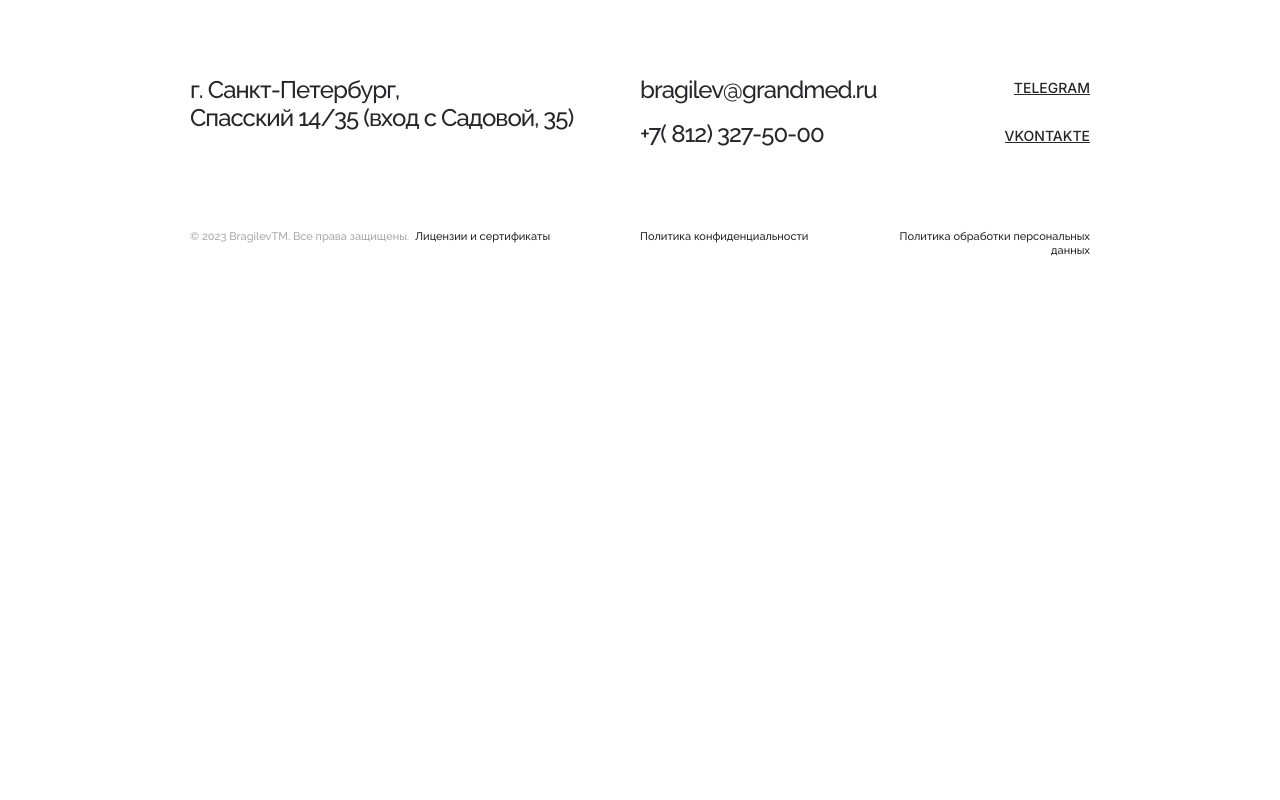
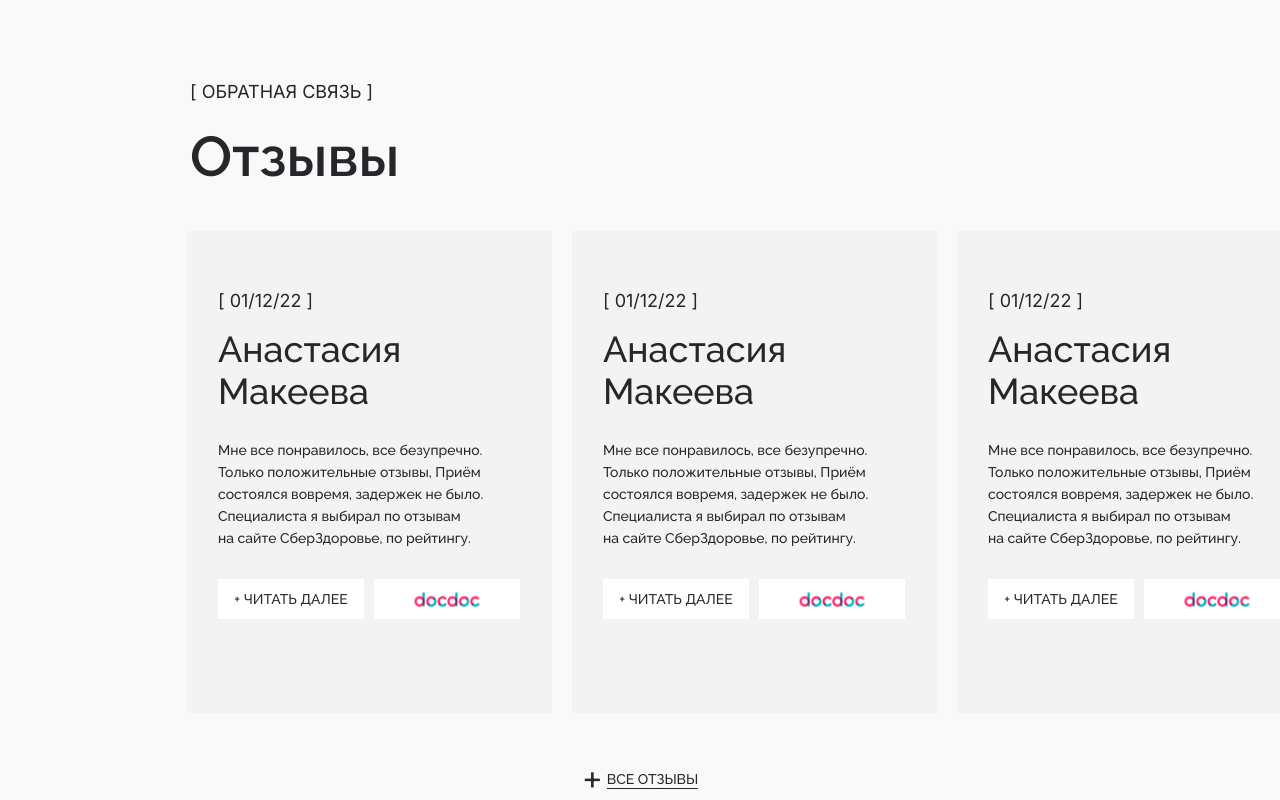
Before and after one commit to IDSAD-XL/bragiliev, a Next.js app: page / in a window 1280 px wide. Shown: the part 3280-4080 px from the top of the page. Before the commit the page ends 3665 px from the top, so only its background shows below. Built offline with nearby package versions, Linux system fonts and the light colour scheme.

Commit message:
reviews block

```diff
--- a/src/components/elements/Results.tsx
+++ b/src/components/elements/Results.tsx
@@ -28,6 +28,7 @@ export interface IResultsContent {
   title: string
   selects: ISelectContent[]
   results: IResultsSlides[]
+  link: string
 }
 
 export interface IResults extends IResultsContent {}
@@ -37,6 +38,7 @@ const Results: React.FC<IResults> = ({
   title,
   selects = [],
   results,
+  link,
 }) => {
   const [activePart, setActivePart] = useState<ISelectVariant | null>(null)
   const [activeOperation, setActiveOperation] = useState<ISelectVariant | null>(
@@ -146,9 +148,12 @@ const Results: React.FC<IResults> = ({
           </div>
           <div className="hidden dsk:block"></div>
           <div className="hidden dsk:block">
-            <div className="button1 flex h-[80px] items-center justify-center">
+            <Link
+              href={link ?? '#'}
+              className="button1 flex h-[80px] items-center justify-center"
+            >
               <span className="link-plus no-underline">Все кейсы</span>
-            </div>
+            </Link>
           </div>
         </div>
         <div className="mt-[30px] dsk:mt-[27px]">
@@ -158,7 +163,7 @@ const Results: React.FC<IResults> = ({
           <div>
             <Link
               className="button1 flex h-[60px] w-[300px] items-center justify-center md:h-[80px]"
-              href={'/'}
+              href={link ?? '#'}
             >
               <span className="link-plus no-underline">Все кейсы</span>
             </Link>
--- /dev/null
+++ b/src/components/elements/ReviewsBlock.tsx
@@ -0,0 +1,34 @@
+import React from 'react'
+import ReviewsSlider from './ReviewsSlider'
+import { IReviewsItem } from './ReviewsItem'
+import Link from 'next/link'
+
+export interface IReviewsBlockContent {
+  name: string
+  title: string
+  slides: IReviewsItem[]
+  link: string
+}
+
+export interface IReviewsBlock extends IReviewsBlockContent {}
+
+const ReviewsBlock: React.FC<IReviewsBlock> = ({ name, title, slides }) => {
+  return (
+    <div className="flex w-full flex-col items-center bg-secondary pb-[60px] pt-[60px] md:pb-[90px] md:pt-[90px] dsk:justify-center">
+      <div className="container">
+        <p className="text-section-title">{name}</p>
+        <p className="title2 mt-[20px]">{title}</p>
+      </div>
+      <div className="mt-[40px] w-full">
+        <ReviewsSlider slides={slides} />
+      </div>
+      <div className="container mt-[40px] flex justify-center md:mt-[55px] dsk:mt-[60px]">
+        <Link href="/" className="link-plus uppercase">
+          все отзывы
+        </Link>
+      </div>
+    </div>
+  )
+}
+
+export default ReviewsBlock
--- /dev/null
+++ b/src/components/elements/ReviewsItem.tsx
@@ -0,0 +1,51 @@
+import React from 'react'
+import Link from 'next/link'
+import Image from 'next/image'
+
+export interface IReviewsItem {
+  id: number
+  date: string
+  name: string
+  content: string
+  link: string
+  image?: string
+}
+
+const ReviewsItem: React.FC<IReviewsItem> = ({
+  date,
+  content,
+  link,
+  name,
+  image,
+}) => {
+  return (
+    <div className="group flex aspect-[300/385] w-[365px] max-w-[412px] flex-col border-1 border-light-gray bg-light-gray pb-[60px] pl-[30px] pr-[31px] pt-[40px] transition-[background] hover:border-[#D6D6D6] hover:bg-white md:aspect-[365/482] md:pt-[60px] dsk:aspect-[412/590] dsk:w-full dsk:pb-[154px] dsk:pl-[40px] dsk:pt-[160px]">
+      <p className="font-[Inter] text-[12px] leading-[18px] md:text-[18px] dsk:text-[12px]">
+        {date}
+      </p>
+      <p className="title-logo mt-[18px] !font-[500]">{name}</p>
+      <p
+        dangerouslySetInnerHTML={{ __html: content }}
+        className="text-regular mt-[27px]"
+      />
+      <div className="mt-[30px] flex gap-[10px]">
+        <span className="text-regular flex h-[40px] flex-[142px] cursor-pointer items-center justify-center whitespace-nowrap bg-white pl-[15px] pr-[15px] transition-all group-hover:bg-hover-blue group-hover:text-white">
+          + ЧИТАТЬ ДАЛЕЕ
+        </span>
+        <Link
+          href="/"
+          className="relative box-border h-[40px] flex-[142px] border-1 border-white bg-white transition-all group-hover:border-[#cdcdcd]"
+        >
+          <Image
+            src={image ?? ''}
+            fill={true}
+            alt=""
+            className="object-cover object-center"
+          />
+        </Link>
+      </div>
+    </div>
+  )
+}
+
+export default ReviewsItem
--- /dev/null
+++ b/src/components/elements/ReviewsSlider.tsx
@@ -0,0 +1,39 @@
+import React from 'react'
+import { Swiper, SwiperSlide } from 'swiper/react'
+import ReviewsItem, { IReviewsItem } from './ReviewsItem'
+
+export interface IReviewsSlider {
+  slides: IReviewsItem[]
+}
+
+const ReviewsSlider: React.FC<IReviewsSlider> = ({ slides }) => {
+  return (
+    <Swiper
+      slidesPerView={'auto'}
+      spaceBetween={20}
+      breakpoints={{
+        1351: {
+          slidesPerView: 4,
+        },
+      }}
+      className="swiper-reviews !flex cursor-grab justify-center"
+    >
+      {slides.map((item) => {
+        return (
+          <SwiperSlide key={item.id} className="!w-[365px] dsk:!w-[auto]">
+            <ReviewsItem
+              id={item.id}
+              name={item.name}
+              date={item.date}
+              link={item.link}
+              content={item.content}
+              image={item.image}
+            />
+          </SwiperSlide>
+        )
+      })}
+    </Swiper>
+  )
+}
+
+export default ReviewsSlider
--- a/src/mock/main.ts
+++ b/src/mock/main.ts
@@ -447,5 +447,67 @@ export const mainContent: IMainContent = {
         ],
       },
     ],
+    link: '/',
+  },
+  reviewsBlock: {
+    name: '[ обратная  связь ]',
+    title: 'Отзывы',
+    link: '/',
+    slides: [
+      {
+        id: 1,
+        date: '[ 01/12/22 ]',
+        name: 'Анастасия Макеева',
+        content:
+          'Мне&nbsp;все понравилось, все&nbsp;безупречно. Только положительные отзывы, Приём состоялся вовремя, задержек не&nbsp;было. Специалиста я&nbsp;выбирал по&nbsp;отзывам на&nbsp;сайте СберЗдоровье, по&nbsp;рейтингу.',
+        link: '/',
+        image: '/assets/review-icon.png',
+      },
+      {
+        id: 2,
+        date: '[ 01/12/22 ]',
+        name: 'Анастасия Макеева',
+        content:
+          'Мне&nbsp;все понравилось, все&nbsp;безупречно. Только положительные отзывы, Приём состоялся вовремя, задержек не&nbsp;было. Специалиста я&nbsp;выбирал по&nbsp;отзывам на&nbsp;сайте СберЗдоровье, по&nbsp;рейтингу.',
+        link: '/',
+        image: '/assets/review-icon.png',
+      },
+      {
+        id: 3,
+        date: '[ 01/12/22 ]',
+        name: 'Анастасия Макеева',
+        content:
+          'Мне&nbsp;все понравилось, все&nbsp;безупречно. Только положительные отзывы, Приём состоялся вовремя, задержек не&nbsp;было. Специалиста я&nbsp;выбирал по&nbsp;отзывам на&nbsp;сайте СберЗдоровье, по&nbsp;рейтингу.',
+        link: '/',
+        image: '/assets/review-icon.png',
+      },
+      {
+        id: 4,
+        date: '[ 01/12/22 ]',
+        name: 'Анастасия Макеева',
+        content:
+          'Мне&nbsp;все понравилось, все&nbsp;безупречно. Только положительные отзывы, Приём состоялся вовремя, задержек не&nbsp;было. Специалиста я&nbsp;выбирал по&nbsp;отзывам на&nbsp;сайте СберЗдоровье, по&nbsp;рейтингу.',
+        link: '/',
+        image: '/assets/review-icon.png',
+      },
+      {
+        id: 5,
+        date: '[ 01/12/22 ]',
+        name: 'Анастасия Макеева',
+        content:
+          'Мне&nbsp;все понравилось, все&nbsp;безупречно. Только положительные отзывы, Приём состоялся вовремя, задержек не&nbsp;было. Специалиста я&nbsp;выбирал по&nbsp;отзывам на&nbsp;сайте СберЗдоровье, по&nbsp;рейтингу.',
+        link: '/',
+        image: '/assets/review-icon.png',
+      },
+      {
+        id: 6,
+        date: '[ 01/12/22 ]',
+        name: 'Анастасия Макеева',
+        content:
+          'Мне&nbsp;все понравилось, все&nbsp;безупречно. Только положительные отзывы, Приём состоялся вовремя, задержек не&nbsp;было. Специалиста я&nbsp;выбирал по&nbsp;отзывам на&nbsp;сайте СберЗдоровье, по&nbsp;рейтингу.',
+        link: '/',
+        image: '/assets/review-icon.png',
+      },
+    ],
   },
 }
--- a/src/pages/Main.tsx
+++ b/src/pages/Main.tsx
@@ -5,6 +5,7 @@ import InfoBlock from '../components/elements/InfoBlock'
 import { IMainContent } from '../types/content/MainPage'
 import TabsInfo from '../components/elements/TabsInfo'
 import Results from '../components/elements/Results'
+import ReviewsBlock from '../components/elements/ReviewsBlock'
 
 // const mainContent: IMainContent = {}
 
@@ -15,6 +16,7 @@ const Main: React.FC<IMain> = ({
   infoBlock,
   servicesBlock,
   resultsBlock,
+  reviewsBlock,
 }) => {
   return (
     <Layout>
@@ -55,6 +57,13 @@ const Main: React.FC<IMain> = ({
         name={resultsBlock.name}
         title={resultsBlock.title}
         results={resultsBlock.results}
+        link={resultsBlock.link}
+      />
+      <ReviewsBlock
+        name={reviewsBlock.name}
+        title={reviewsBlock.title}
+        slides={reviewsBlock.slides}
+        link={reviewsBlock.link}
       />
     </Layout>
   )
--- a/src/styles/_mixins.scss
+++ b/src/styles/_mixins.scss
@@ -1,9 +1,15 @@
+$sm: 320px;
+$md: 640px;
+$lg: 976px;
+$dsk: 1351px;
+$xl: 1601px;
+
 $media: (
-        sm: 320px,
-        md: 640px,
-        lg: 976px,
-        dsk: 1351px,
-        xl: 1601px,
+        sm: $sm,
+        md: $md,
+        lg: $lg,
+        dsk: $dsk,
+        xl: $xl,
 );
 
 @mixin md($breakpoint) {
--- a/src/styles/elements/_swiper.scss
+++ b/src/styles/elements/_swiper.scss
@@ -14,3 +14,22 @@
     width: calc(100% - 60px) !important;
   }
 }
+
+.swiper-reviews {
+  display: flex;
+  justify-content: center;
+  .swiper-wrapper {
+    @media screen and (max-width: $dsk) {
+      max-width: $lg;
+      padding-left: 70px;
+    }
+    @media screen and (max-width: $lg) {
+      max-width: $md;
+      padding-left: 18px;
+    }
+    @media screen and (max-width: $md) {
+      max-width: 100%;
+      padding-left: 20px;
+    }
+  }
+}
--- a/src/types/content/MainPage.ts
+++ b/src/types/content/MainPage.ts
@@ -2,6 +2,7 @@ import { IPageHead } from '../../components/elements/PageHead'
 import { IInfoBlock } from '../../components/elements/InfoBlock'
 import { ITabsInfo } from '../../components/elements/TabsInfo'
 import { IResultsContent } from '../../components/elements/Results'
+import { IReviewsBlockContent } from '../../components/elements/ReviewsBlock'
 
 interface IPageHeadContent extends IPageHead {
   text?: string
@@ -16,4 +17,5 @@ export interface IMainContent {
   infoBlock: IPageInfoBlock
   servicesBlock: ITabsInfo
   resultsBlock: IResultsContent
+  reviewsBlock: IReviewsBlockContent
 }
--- a/tailwind.config.js
+++ b/tailwind.config.js
@@ -49,6 +49,7 @@ module.exports = {
       borderColor: {
         'half-gray': 'var(--color-half-gray)',
         'half-white': 'var(--color-half-white)',
+        'light-gray': 'var(--bg-light-gray)',
       },
       width: {
         212: '212px',
```
Also changed, not shown: public/assets/review-icon.png (added).
